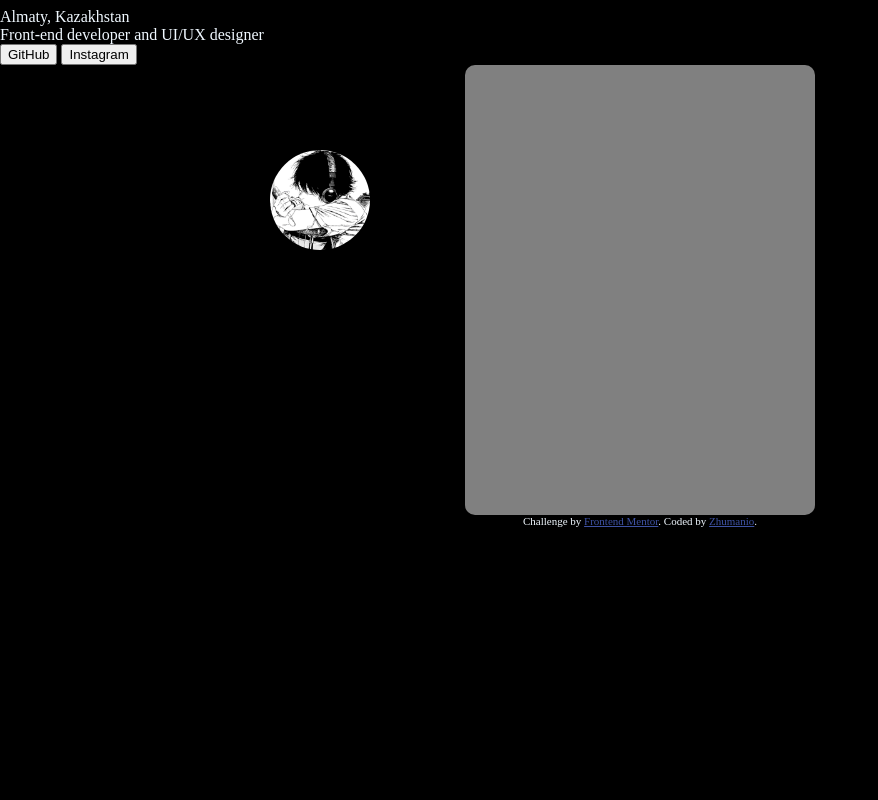
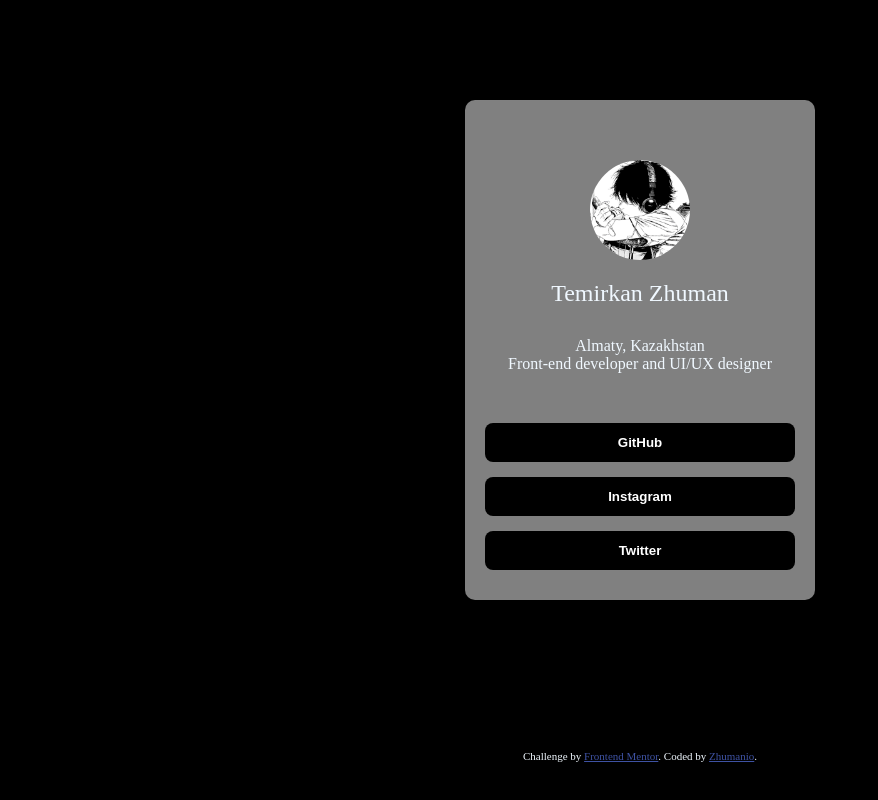
Before and after one commit to Zhumanio08/Social-Media-links, a plain HTML site: page index.html in a window 1280 px wide. Shown: the whole page, without its empty margins (0-878 px from the left). Drawn offline with Linux system fonts and the light colour scheme.

Commit message:
First day

```diff
--- a/index.html
+++ b/index.html
@@ -26,15 +26,19 @@
     </style>
   </head>
   <body>
-    <div class="avatar">
-      <img src="image.png" alt="Zhumanio" />
+    <div class="cont">
+      <div class="avatar">
+        <img src="image.png" alt="Zhumanio" />
+      </div>
+      <div class="name">Temirkan Zhuman</div>
+      <div class="City">Almaty, Kazakhstan</div>
+      <div class="About">Front-end developer and UI/UX designer</div>
+      <div class="buttons">
+        <button class="btn">GitHub</button>
+        <button class="btn">Instagram</button>
+        <button class="btn">Twitter</button>
+      </div>
     </div>
-    <div class="City">Almaty, Kazakhstan</div>
-    <div class="About">Front-end developer and UI/UX designer</div>
-    <div class="Buttons">
-      <button>GitHub</button> <button>Instagram</button>
-    </div>
-    <div class="cont"></div>
 
     <div class="attribution">
       Challenge by
--- a/style.css
+++ b/style.css
@@ -11,8 +11,9 @@ body {
   width: 100px;
   height: 100px;
   position: absolute;
-  top: 150px;
-  right: 910px;
+  top: 60px;
+  left: 50%;
+  transform: translateX(-50%);
 }
 
 .avatar img {
@@ -24,11 +25,47 @@ body {
 .cont {
   background-color: gray;
   width: 350px;
-  height: 450px;
+  min-height: 500px;
   border-radius: 10px;
-  margin: 0px auto;
+  margin: 100px auto 0 auto;
+  padding: 80px 20px 30px 20px;
+  position: relative;
+  text-align: center;
+  box-sizing: border-box;
 }
 
-.Buttons {
+.btn {
+  display: block;
+  width: 100%;
+  padding: 12px;
+  background-color: black;
+  color: white;
+  border: none;
+  border-radius: 8px;
+  cursor: pointer;
+  font-weight: bold;
+}
+
+.buttons {
+  margin-top: 50px;
+  display: flex;
+  flex-direction: column;
+  gap: 15px;
+}
+
+.attribution {
+  margin: 150px 0px;
+}
+
+.About {
   display: block;
 }
+
+.City {
+  margin-top: 30px;
+}
+
+.name {
+  margin-top: 100px;
+  font-size: 24px;
+}
```
